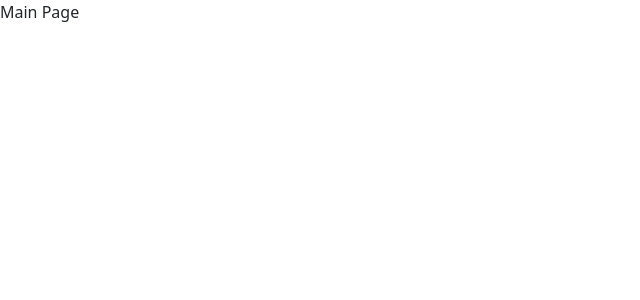
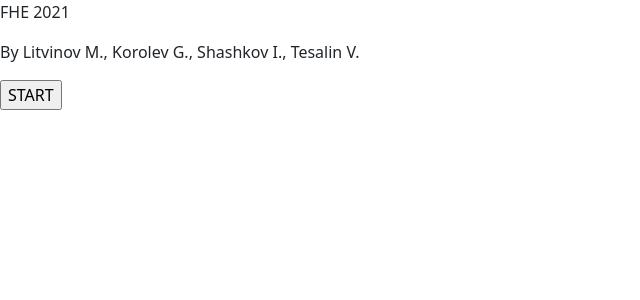
Before and after one commit to genzorr/fhe-nohe, a Flask app: page / in a window 1280 px wide. Before the commit the part shown is almost empty. Shown: the top 300 px of the page, without its empty margins (0-640 px from the left). Run offline with Flask 2, Linux system fonts and the light colour scheme; some libraries are stand-ins or nearby versions.

Commit message:
Changed paths

```diff
--- a/client/templates/index.html
+++ b/client/templates/index.html
@@ -2,6 +2,11 @@
 
 {% block content %}
 {{ super() }}
-<p> {{ title }}
-
+<!-- <p> {{ title }} -->
+<p> FHE 2021
+<p> By Litvinov M., Korolev G., Shashkov I., Tesalin V.
+<form action="/upload_number" method="get">
+    <input type="submit" value="START"
+         name="Submit" id="go" />
+</form>
 {% endblock %}
```
Also changed, not shown: 2 other files.
